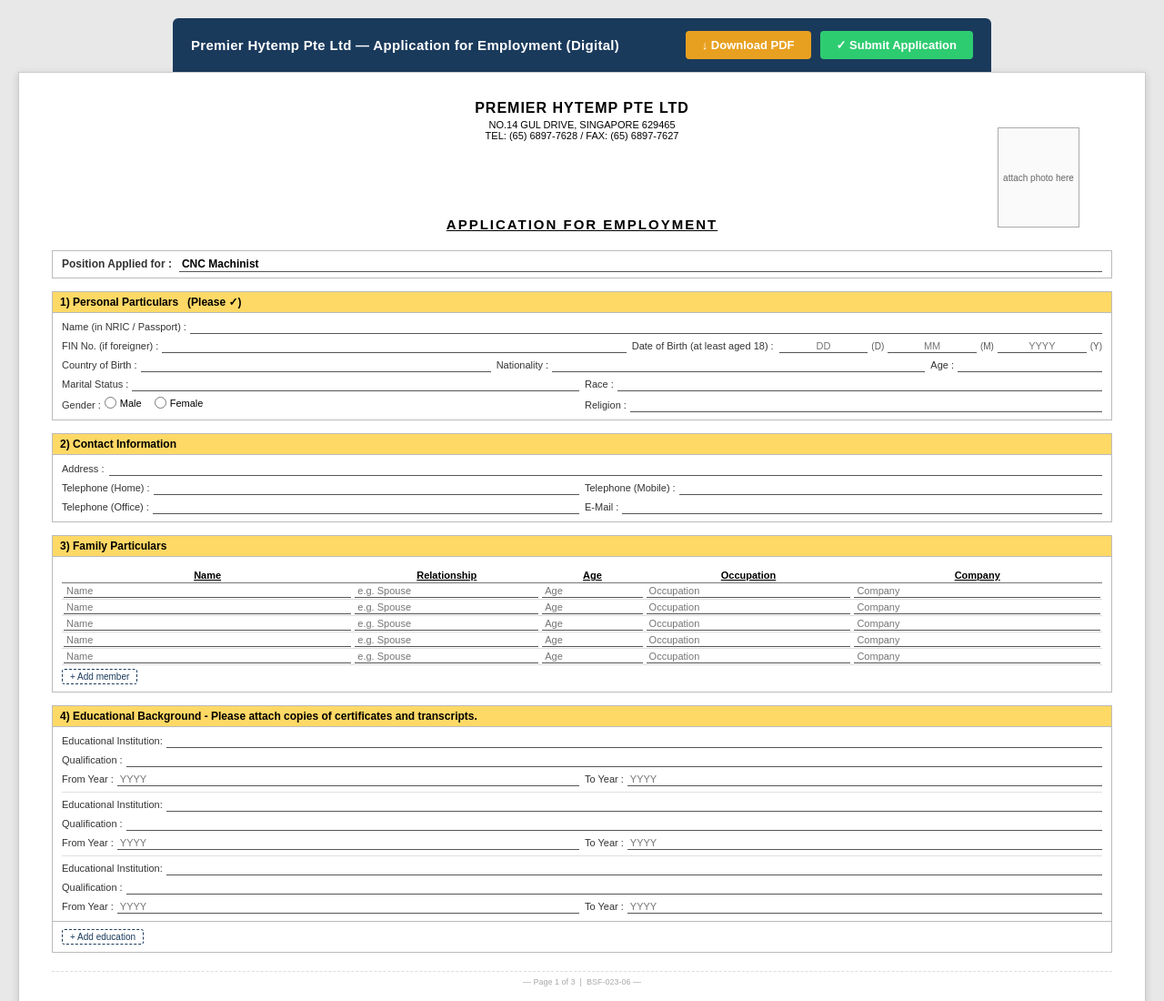
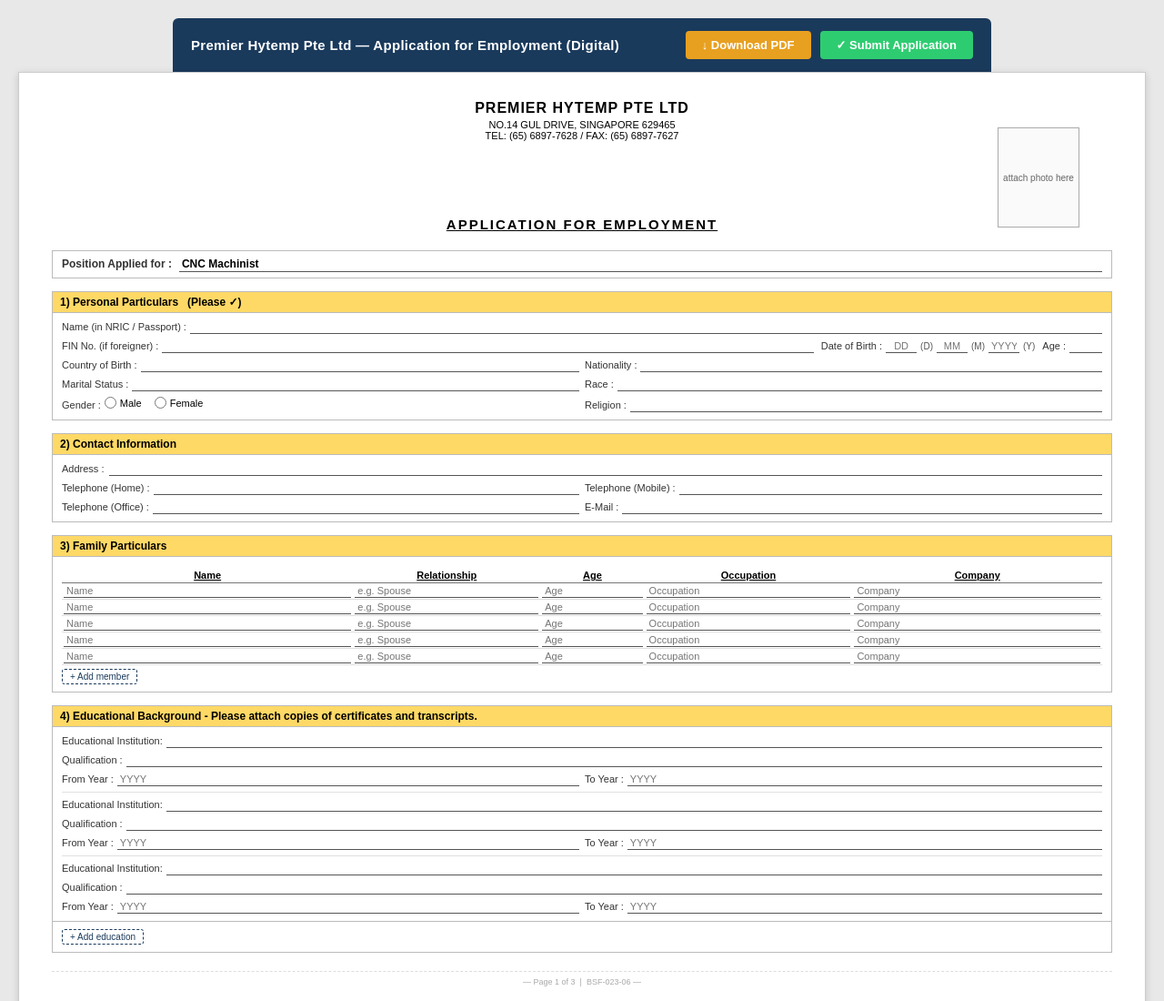
Before and after one commit to zackteo7/cnc_machinist_premierhytemp, a plain HTML site: page index.html in a window 1280 px wide. Shown: the top 1100 px of the page at 91% size. Drawn offline with nearby package versions, Linux system fonts and the light colour scheme.

Commit message:
Update index.html

```diff
--- a/index.html
+++ b/index.html
@@ -507,21 +507,23 @@
           <input class="fi" id="name" type="text" style="flex:1;">
         </div>
       </div>
-      <div class="form-row">
-        <div class="field-group" style="flex:1.2;">
+      <div class="form-row" style="flex-wrap:nowrap; align-items:baseline; gap:8px;">
+        <div class="field-group" style="flex:1.1; min-width:0;">
           <label class="fl">FIN No. (if foreigner) :</label>
           <input class="fi" id="fin" type="text">
         </div>
-        <div class="field-group" style="gap:6px;">
-          <label class="fl">Date of Birth (at least aged 18) :</label>
-          <div class="dob-row">
-            <input class="fi" id="dob_d" type="text" placeholder="DD" maxlength="2">
-            <span class="dob-label">(D)</span>
-            <input class="fi" id="dob_m" type="text" placeholder="MM" maxlength="2">
-            <span class="dob-label">(M)</span>
-            <input class="fi" id="dob_y" type="text" placeholder="YYYY" maxlength="4" style="width:52px;">
-            <span class="dob-label">(Y)</span>
-          </div>
+        <div style="display:flex; align-items:baseline; gap:4px; flex-shrink:0;">
+          <label class="fl" style="white-space:nowrap;">Date of Birth :</label>
+          <input class="fi" id="dob_d" type="text" placeholder="DD" maxlength="2" style="width:30px; text-align:center; min-width:0;">
+          <span class="dob-label">(D)</span>
+          <input class="fi" id="dob_m" type="text" placeholder="MM" maxlength="2" style="width:30px; text-align:center; min-width:0;">
+          <span class="dob-label">(M)</span>
+          <input class="fi" id="dob_y" type="text" placeholder="YYYY" maxlength="4" style="width:42px; text-align:center; min-width:0;">
+          <span class="dob-label">(Y)</span>
+        </div>
+        <div style="display:flex; align-items:baseline; gap:4px; flex-shrink:0;">
+          <label class="fl">Age :</label>
+          <input class="fi" id="age" type="text" style="width:36px; min-width:0;">
         </div>
       </div>
       <div class="form-row">
@@ -532,10 +534,6 @@
         <div class="field-group">
           <label class="fl">Nationality :</label>
           <input class="fi" id="nationality" type="text">
-        </div>
-        <div class="field-group" style="flex:0.4;">
-          <label class="fl">Age :</label>
-          <input class="fi" id="age" type="text" style="width:40px;">
         </div>
       </div>
       <div class="form-row">
```
